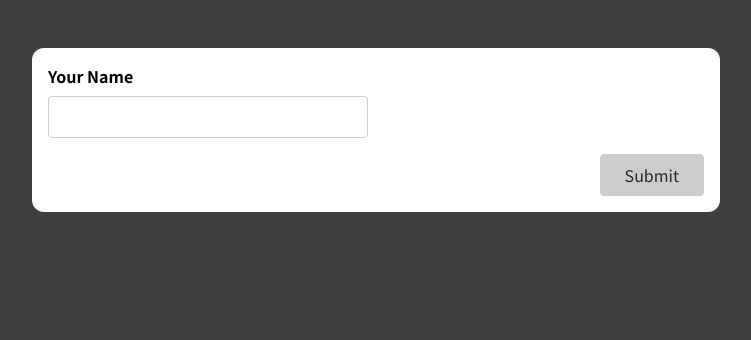
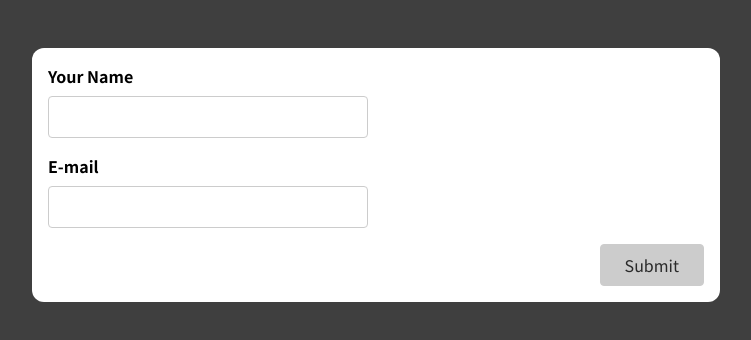
Before and after one commit to eduardoquerido/react-project2, a React (Create React App) app in the folder project-demo-9-working-with-forms-and-user-input/: page / in a window 1280 px wide. Shown: the top 340 px of the page, without its empty margins (264-1015 px from the left). Built offline with nearby package versions, Linux system fonts and the light colour scheme.

Commit message:
Add new input field and validations

```diff
--- a/project-demo-9-working-with-forms-and-user-input/src/components/SimpleInput.js
+++ b/project-demo-9-working-with-forms-and-user-input/src/components/SimpleInput.js
@@ -4,13 +4,20 @@ const SimpleInput = (props) => {
   const [enteredName, setEnteredName] = useState("");
   const [enteredNameTouched, setEnteredNameTouched] = useState(false);
 
+  const [enteredEmail, setEnteredEmail] = useState("");
+  const [enteredEmailTouched, setEnteredEmailTouched] = useState(false);
+
   // whenever enteredName or enteredNameTouched is changed
   // enteredNameIsValid will be revaluated by React
   const enteredNameIsValid = enteredName.trim() !== "";
   const nameInputIsInvalid = !enteredNameIsValid && enteredNameTouched;
+  const enteredEmailIsValid =
+    enteredEmail.trim() !== "" && enteredEmail.trim().includes("@");
+  const emailInputIsInvalid = !enteredEmailIsValid && enteredEmailTouched;
+
   let formIsValid = false;
 
-  if (enteredNameIsValid) {
+  if (enteredNameIsValid && enteredEmailIsValid) {
     formIsValid = true;
   }
 
@@ -22,19 +29,32 @@ const SimpleInput = (props) => {
     setEnteredNameTouched(true);
   };
 
+  const emailInputChangeHandler = (event) => {
+    setEnteredEmail(event.target.value);
+  };
+
+  const emailInputBlur = () => {
+    setEnteredEmailTouched(true);
+  };
+
   const formSubmissionHandler = (event) => {
     event.preventDefault(); // do not send the http request to the browser and so don't reload the page
 
     setEnteredNameTouched(true);
+    setEnteredEmailTouched(true);
 
     if (!enteredNameIsValid) {
       return;
     }
 
-    console.log(enteredName);
+    if (!enteredEmailIsValid) {
+      return;
+    }
 
     setEnteredName("");
     setEnteredNameTouched(false);
+    setEnteredEmail("");
+    setEnteredEmailTouched(false);
   };
   console.log(formIsValid);
 
@@ -42,6 +62,10 @@ const SimpleInput = (props) => {
   // if we want instant validation we should use useState. Also if we want to reset the enteredName
 
   const nameInputClasses = nameInputIsInvalid
+    ? "form-control invalid"
+    : "form-control";
+
+  const emailInputClasses = emailInputIsInvalid
     ? "form-control invalid"
     : "form-control";
 
@@ -60,6 +84,19 @@ const SimpleInput = (props) => {
           <p className="error-text">Name must not be empty.</p>
         )}
       </div>
+      <div className={emailInputClasses}>
+        <label htmlFor="name">E-mail</label>
+        <input
+          value={enteredEmail}
+          type="text"
+          id="email"
+          onChange={emailInputChangeHandler}
+          onBlur={emailInputBlur}
+        />
+        {emailInputIsInvalid && (
+          <p className="error-text">Email must not be empty.</p>
+        )}
+      </div>
       <div className="form-actions">
         <button disabled={!formIsValid}>Submit</button>
       </div>
```
